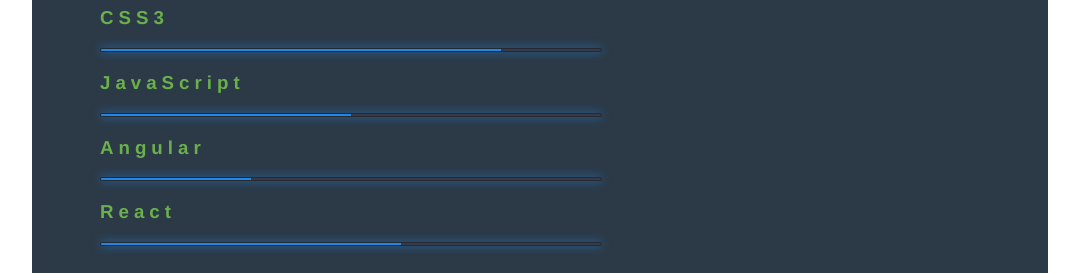
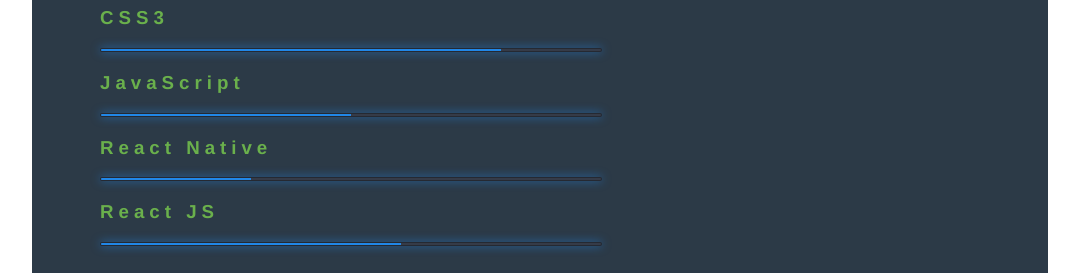
Before and after one commit to vitorvrm/meuSite, a plain HTML site: page meuSite/index.html in a window 1280 px wide. Shown: the part 1640-1913 px from the top of the page, without its empty margins (118-1197 px from the left). Drawn offline with Linux system fonts and the light colour scheme.

Commit message:
Update index.html

```diff
--- a/meuSite/index.html
+++ b/meuSite/index.html
@@ -69,10 +69,10 @@
                 <h3>JavaScript</h3><span class="bar"><span class="javascript"></span></span>
             </li>
             <li>
-                <h3>Angular</h3><span class="bar"><span class="angular"></span></span>
+                <h3>React Native</h3><span class="bar"><span class="angular"></span></span>
             </li>
             <li>
-                <h3>React</h3><span class="bar"><span class="reactnative"></span></span>
+                <h3>React JS</h3><span class="bar"><span class="reactnative"></span></span>
             </li>
         </div>
 
```
